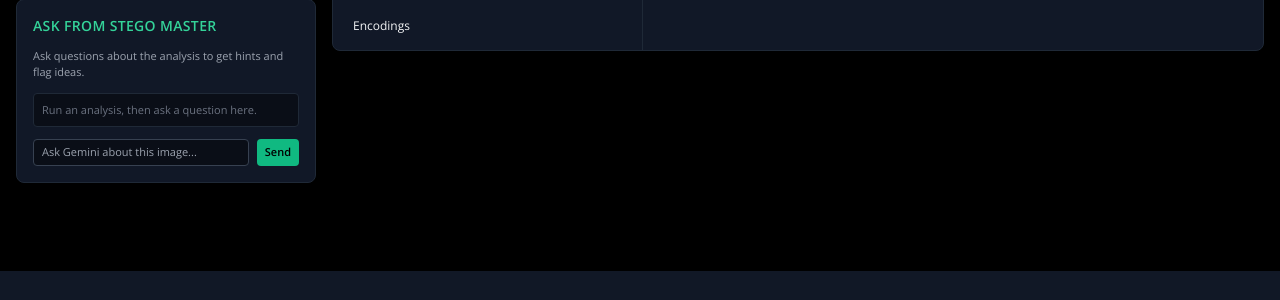
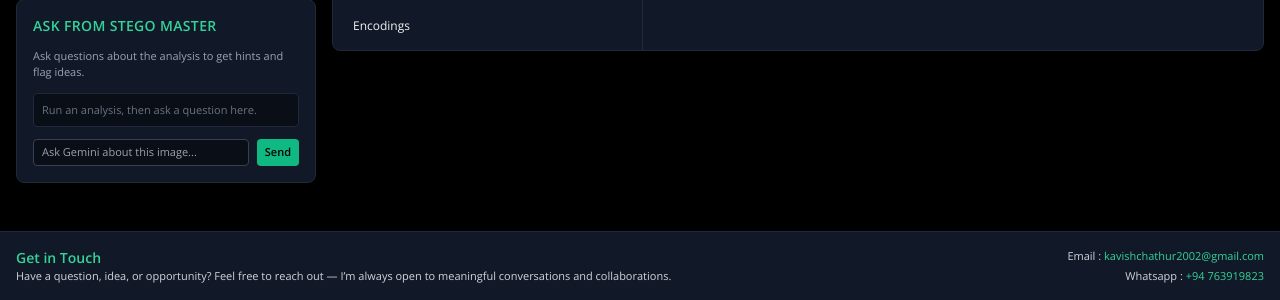
Before and after one commit to kavi-X-Debug/Master-Stego, a Flask app: page / in a window 1280 px wide. Shown: the part 529-829 px from the top of the page. Before the commit the page ends 800 px from the top, so only its background shows below. Run offline with Flask 3, Linux system fonts and the light colour scheme; some libraries are stand-ins or nearby versions.

Commit message:
Add Bottom banner

```diff
--- a/templates/index.html
+++ b/templates/index.html
@@ -316,6 +316,21 @@
             </section>
         </div>
     </main>
+    <footer class="mt-6 bg-gray-900 border-t border-gray-800">
+        <div class="max-w-7xl mx-auto px-4 py-4 flex flex-col sm:flex-row sm:items-center sm:justify-between gap-2 text-xs">
+            <div>
+                <div class="text-sm font-semibold text-emerald-400">Get in Touch</div>
+                <div class="text-[11px] text-gray-300">
+                    Have a question, idea, or opportunity? Feel free to reach out — I’m always open to meaningful
+                    conversations and collaborations.
+                </div>
+            </div>
+            <div class="text-[11px] text-gray-300 space-y-1 sm:text-right">
+                <div>Email : <span class="text-emerald-400">kavishchathur2002@gmail.com</span></div>
+                <div>Whatsapp : <span class="text-emerald-400">+94 763919823</span></div>
+            </div>
+        </div>
+    </footer>
 </div>
 
 <div id="loading-overlay" class="loading-overlay">
```
